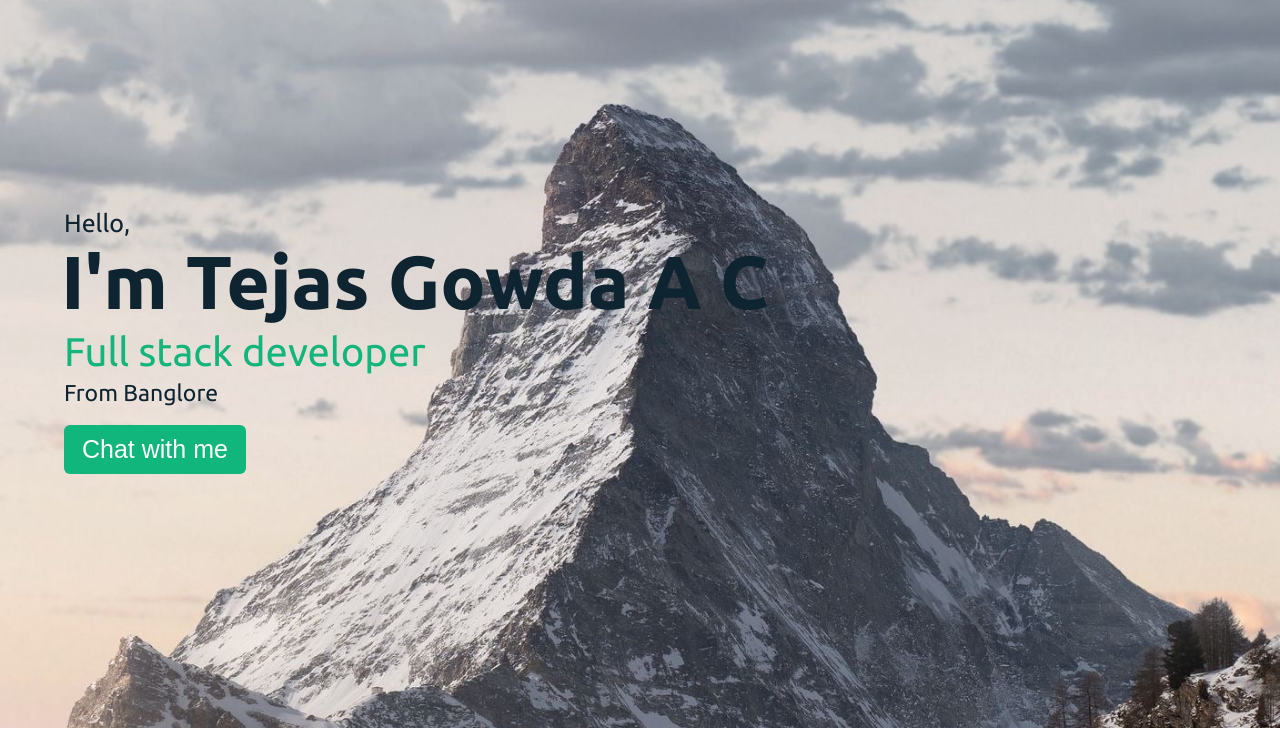
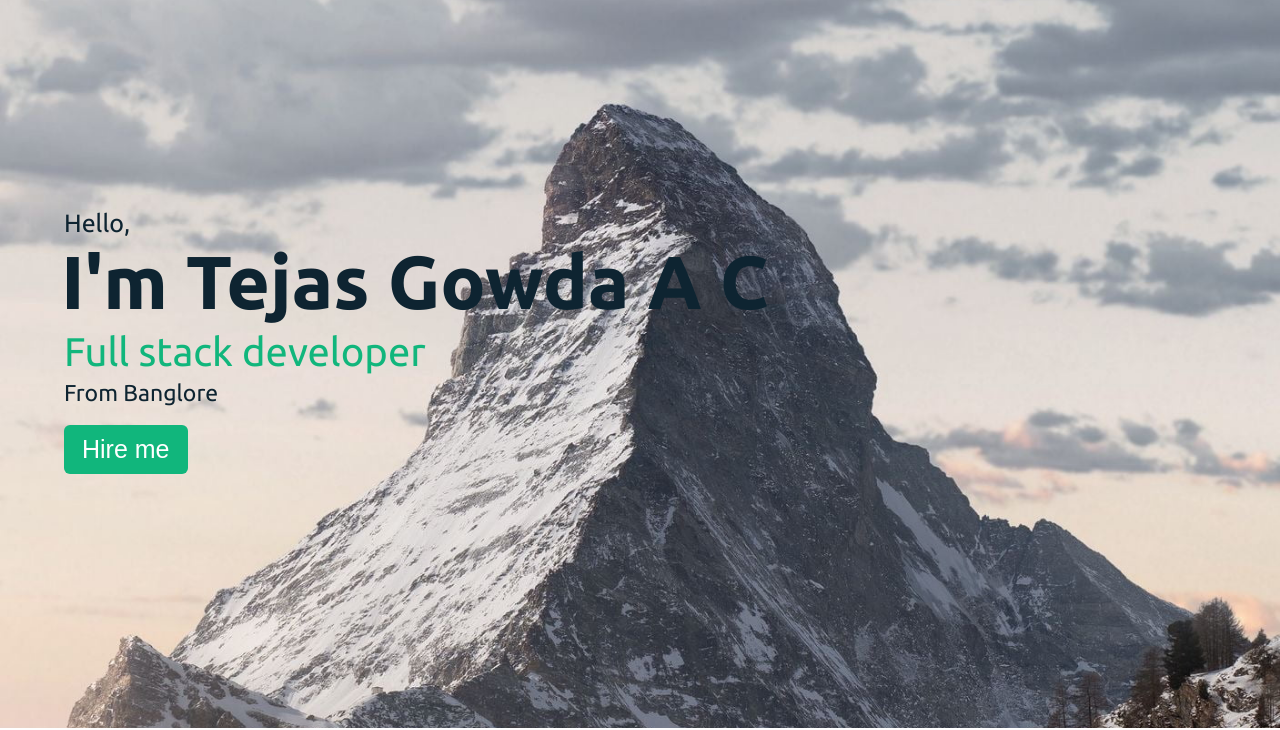
Before and after one commit to Teja5Gowda/r.github.io, a plain HTML site: page index.html in a window 1280 px wide. Shown: the part 72-802 px from the top of the page. Drawn offline with Linux system fonts and the light colour scheme.

Commit message:
Update index.html

```diff
--- a/index.html
+++ b/index.html
@@ -47,7 +47,7 @@
         </div>
         <div class="button">
         <a href="https://github.com/Teja5Gowda" target="_blank">
-              <button type="button">Chat with me</button>
+              <button type="button">Hire me</button>
           </a>
         </div>
       </div>
```
